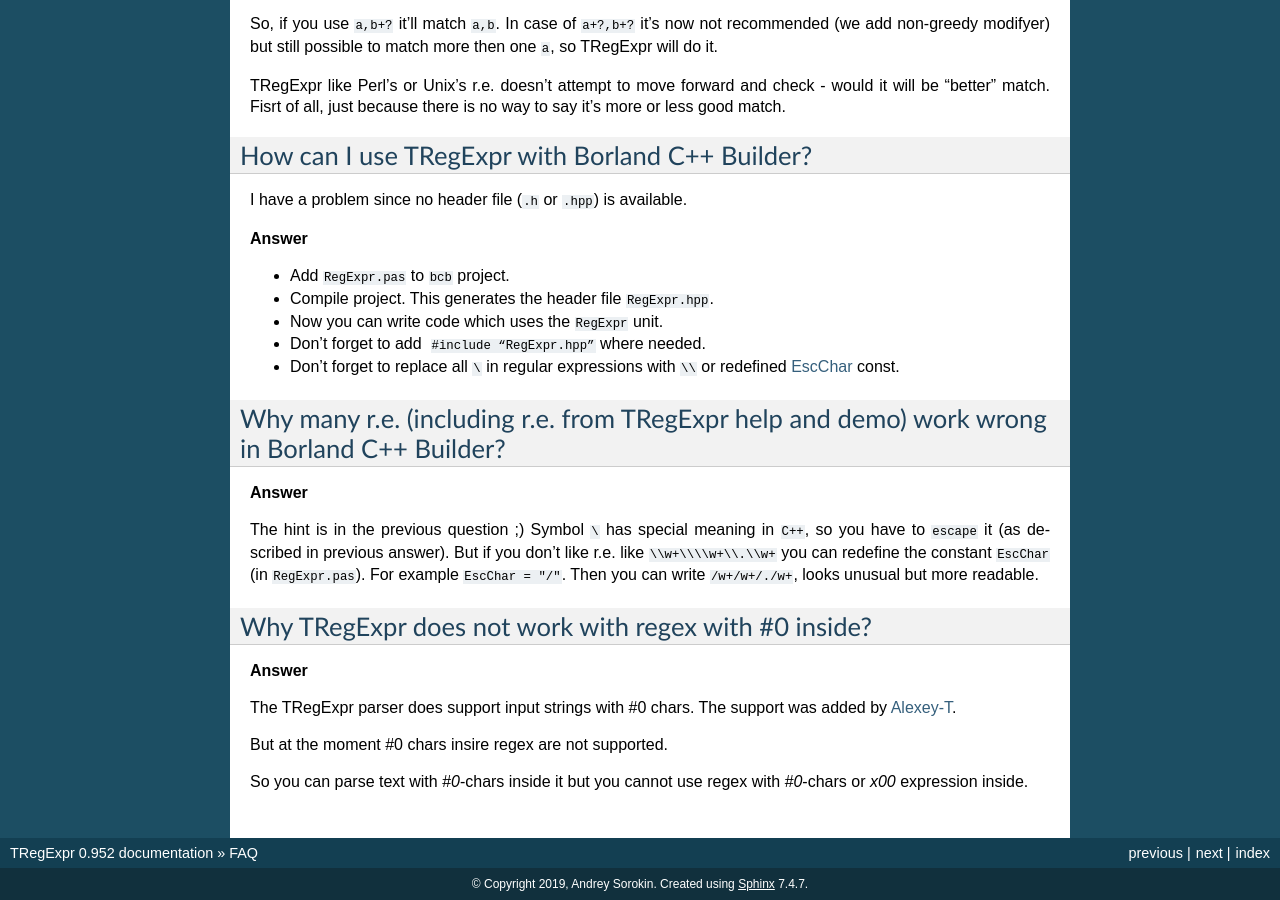
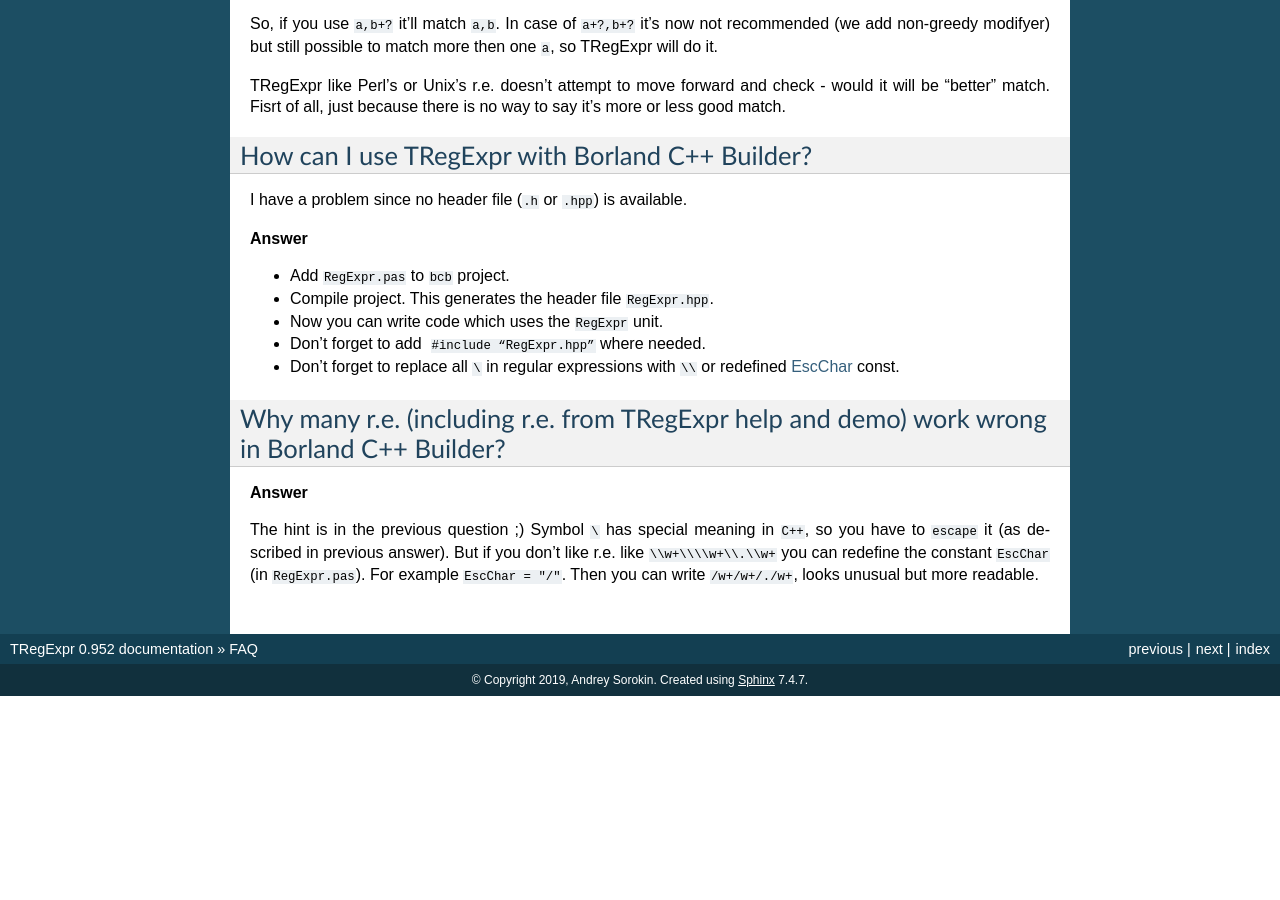
Before and after one commit to andgineer/TRegExpr, a Sphinx documentation site: the page built from docs/faq.rst, in a window 1280 px wide and 900 px high, scrolled down 2189 px. Built offline with Sphinx 7.4.7, drawn with Linux system fonts in a browser that asks for light colours; after the commit the page ends 2885 px from its top, so only the background shows below that; some of the changed text lies outside the part shown.

Commit message:
null-chars faq change

```diff
--- a/docs/faq.rst
+++ b/docs/faq.rst
@@ -179,16 +179,3 @@ don't like r.e. like ``\\w+\\\\w+\\.\\w+`` you can redefine the constant ``EscCh
 (in ``RegExpr.pas``).
 For example ``EscChar = "/"``. Then you can write ``/w+/w+/./w+``,
 looks unusual but more readable.
-
-Why TRegExpr does not work with regex with #0 inside?
-~~~~~~~~~~~~~~~~~~~~~~~~~~~~~~~~~~~~~~~~~~~~~~~~~~~~~~~
-
-**Answer**
-
-The TRegExpr parser does support input strings with #0 chars.
-The support was added by `Alexey-T <https://github.com/Alexey-T>`__.
-
-But at the moment #0 chars insire regex are not supported.
-
-So you can parse text with `#0`-chars inside it but you cannot use regex with
-`#0`-chars or `\x00` expression inside.
```
Also changed, not shown: 5 other files.
